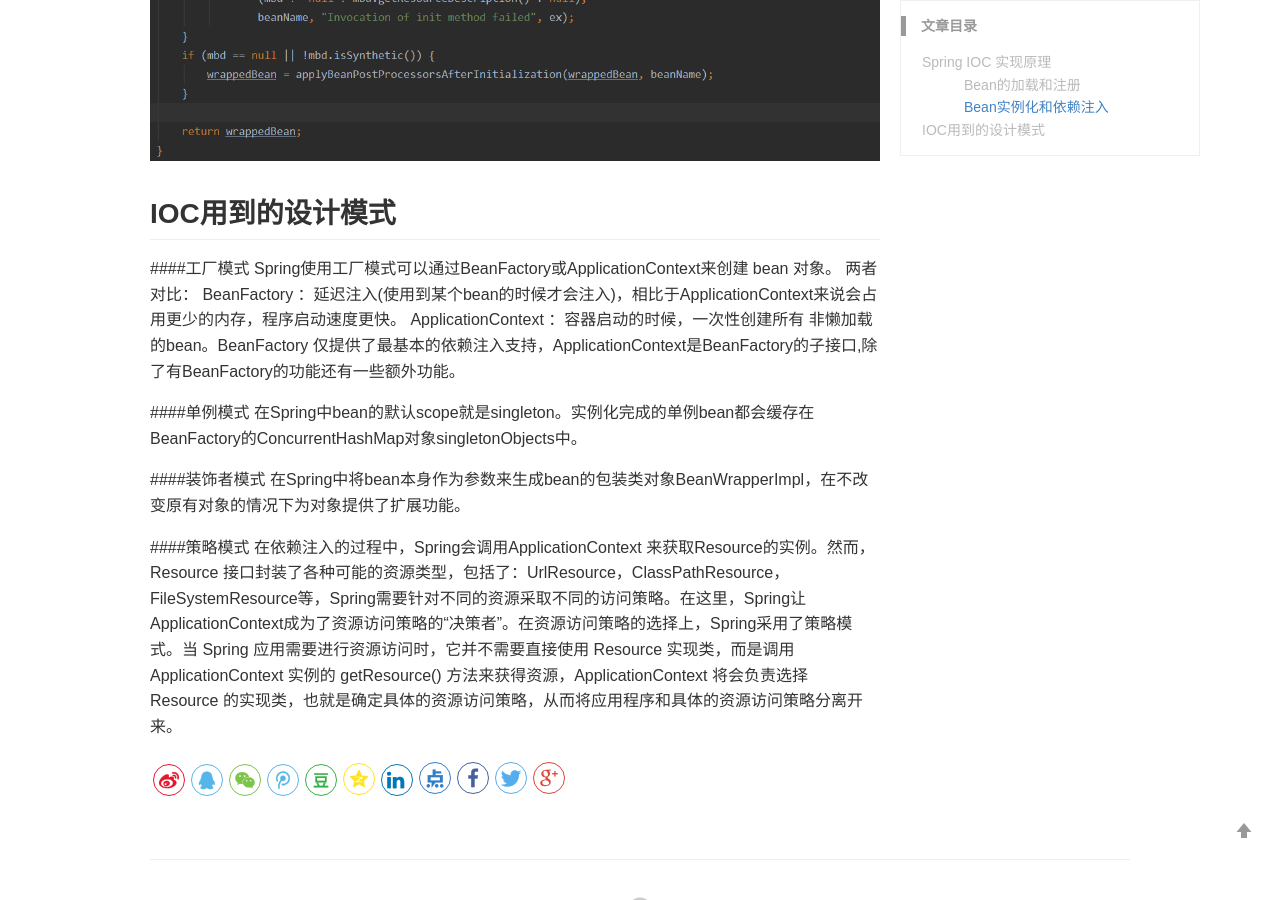
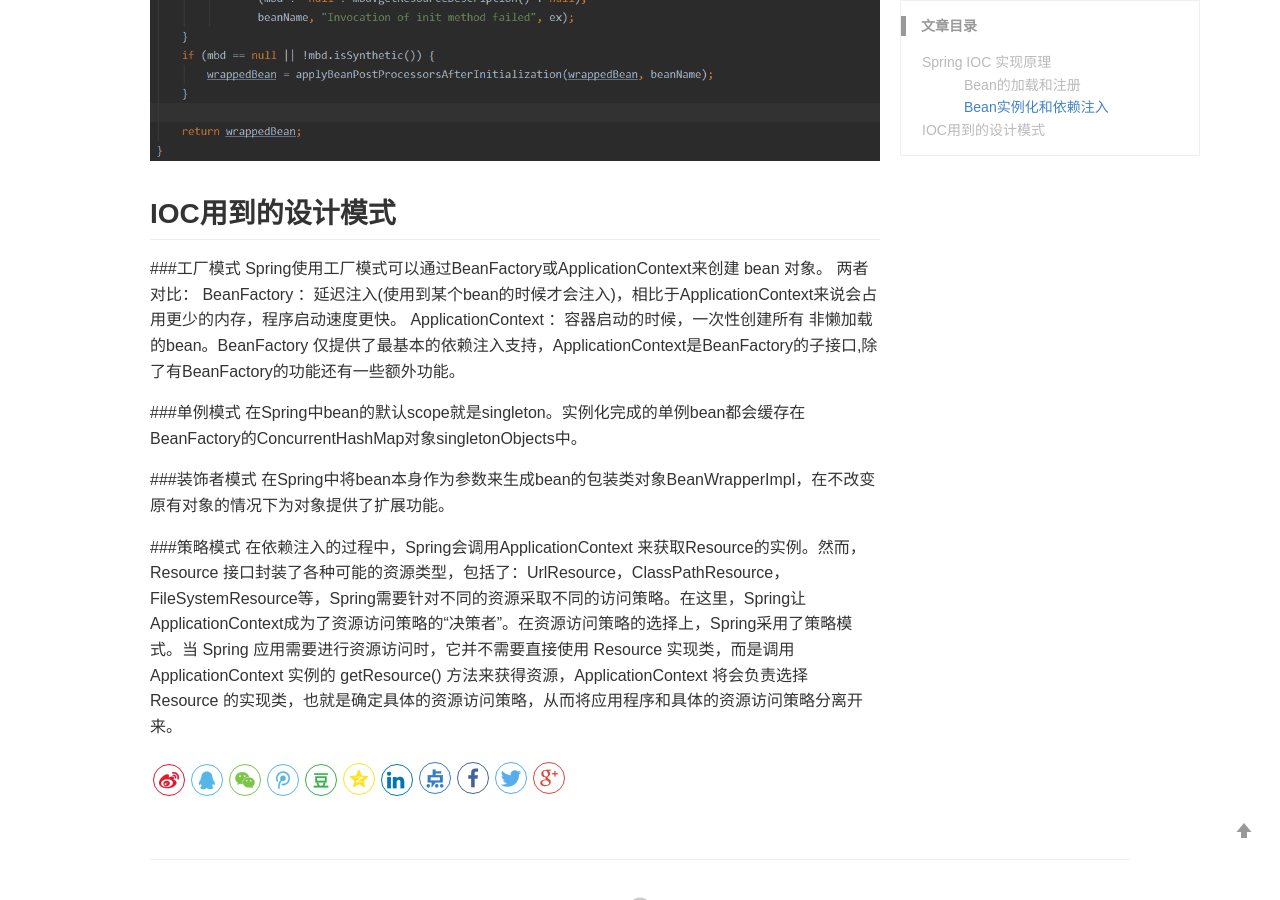
Before and after one commit to KenDingLovesSinging/study, a Jekyll site: the page built from _posts/2020-01-12-springIOC-implementation.md, in a window 1280 px wide and 900 px high, scrolled down 11248 px. Built offline with Jekyll 4.4.1, drawn with Linux system fonts in a browser that asks for light colours; part of the change alters nothing that is shown.

Commit message:
edit springioc-implementation

```diff
--- a/_posts/2020-01-12-springIOC-implementation.md
+++ b/_posts/2020-01-12-springIOC-implementation.md
@@ -100,28 +100,28 @@ doCreateBean方法中，调用createBeanInstance实例化bean
 ![](/study/images/blog/ioc/ioc29.png)
 
 进入setPropertyValues方法，一路debug最终就会进入到BeanWrapperImpl的内部类BeanPropertyHandler的setValue方法中。可以看到最终也是通过反射来调用setter方法实现setter注入的。
-![](/study/images/blog/ioc/ioc30.png)
+![](/study/images/blog/ioc/ioc31.png)
 
 说完了populateBean方法内的逻辑，现在来看一下initializeBean方法。
 invokeAwareMethods方法，如果bean实现了BeanNameAware / BeanClassLoaderAware / BeanFactoryAware，就调用这些接口中实现的方法。
 applyBeanPostProcessorsBeforeInitialization方法中，如果我们自己实现了BeanPostProcessor，就可以调用我们实现的postProcessBeforeInitialization方法。
 invokeInitMethods方法，如果在bean中指定了init-method，则会调用对应方法。
 applyBeanPostProcessorAfterInitialization方法中，如果我们自己实现了BeanPostProcessor，就可以调用我们实现的postProcessAfterInitialization方法。
-![](/study/images/blog/ioc/ioc31.png)
+![](/study/images/blog/ioc/ioc32.png)
 
 
 ## IOC用到的设计模式
-####工厂模式
+###工厂模式
 Spring使用工厂模式可以通过BeanFactory或ApplicationContext来创建 bean 对象。
 两者对比：
 BeanFactory ：延迟注入(使用到某个bean的时候才会注入)，相比于ApplicationContext来说会占用更少的内存，程序启动速度更快。
 ApplicationContext ：容器启动的时候，一次性创建所有 非懒加载的bean。BeanFactory 仅提供了最基本的依赖注入支持，ApplicationContext是BeanFactory的子接口,除了有BeanFactory的功能还有一些额外功能。
 
-####单例模式
+###单例模式
 在Spring中bean的默认scope就是singleton。实例化完成的单例bean都会缓存在BeanFactory的ConcurrentHashMap对象singletonObjects中。
 
-####装饰者模式
+###装饰者模式
 在Spring中将bean本身作为参数来生成bean的包装类对象BeanWrapperImpl，在不改变原有对象的情况下为对象提供了扩展功能。
 
-####策略模式
+###策略模式
 在依赖注入的过程中，Spring会调用ApplicationContext 来获取Resource的实例。然而，Resource 接口封装了各种可能的资源类型，包括了：UrlResource，ClassPathResource，FileSystemResource等，Spring需要针对不同的资源采取不同的访问策略。在这里，Spring让ApplicationContext成为了资源访问策略的“决策者”。在资源访问策略的选择上，Spring采用了策略模式。当 Spring 应用需要进行资源访问时，它并不需要直接使用 Resource 实现类，而是调用 ApplicationContext 实例的 getResource() 方法来获得资源，ApplicationContext 将会负责选择 Resource 的实现类，也就是确定具体的资源访问策略，从而将应用程序和具体的资源访问策略分离开来。
```
Also changed, not shown: images/blog/ioc/ioc30.PNG (deleted), images/blog/ioc/ioc31.png, images/blog/ioc/ioc32.png (added).
